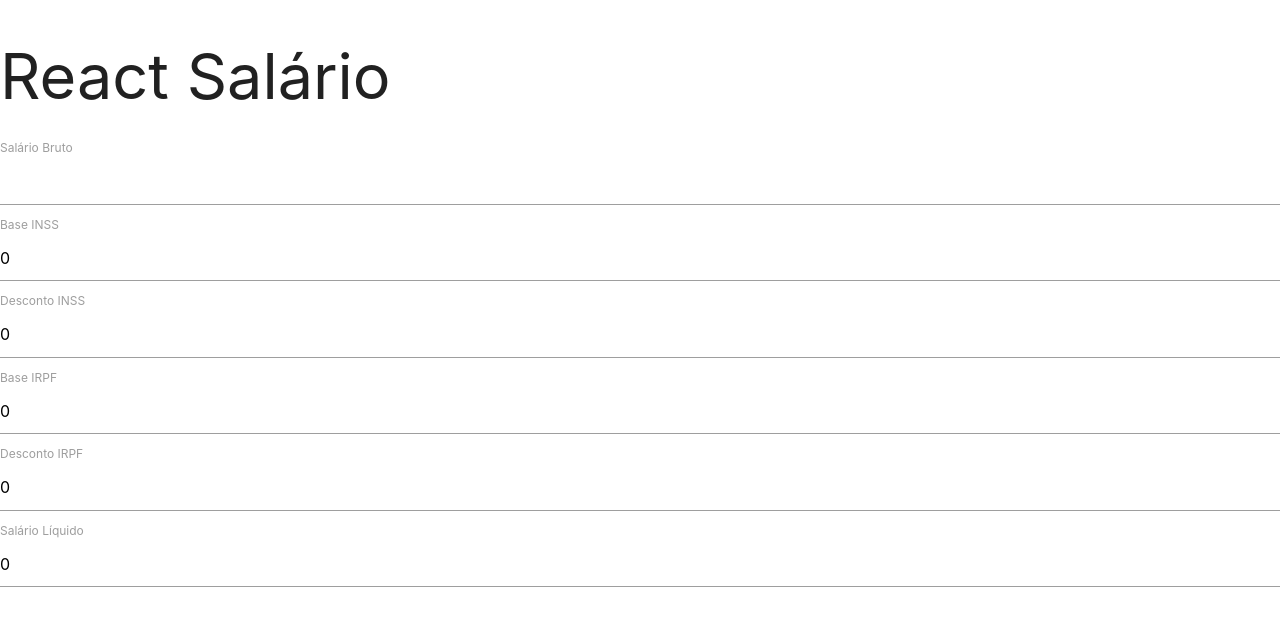
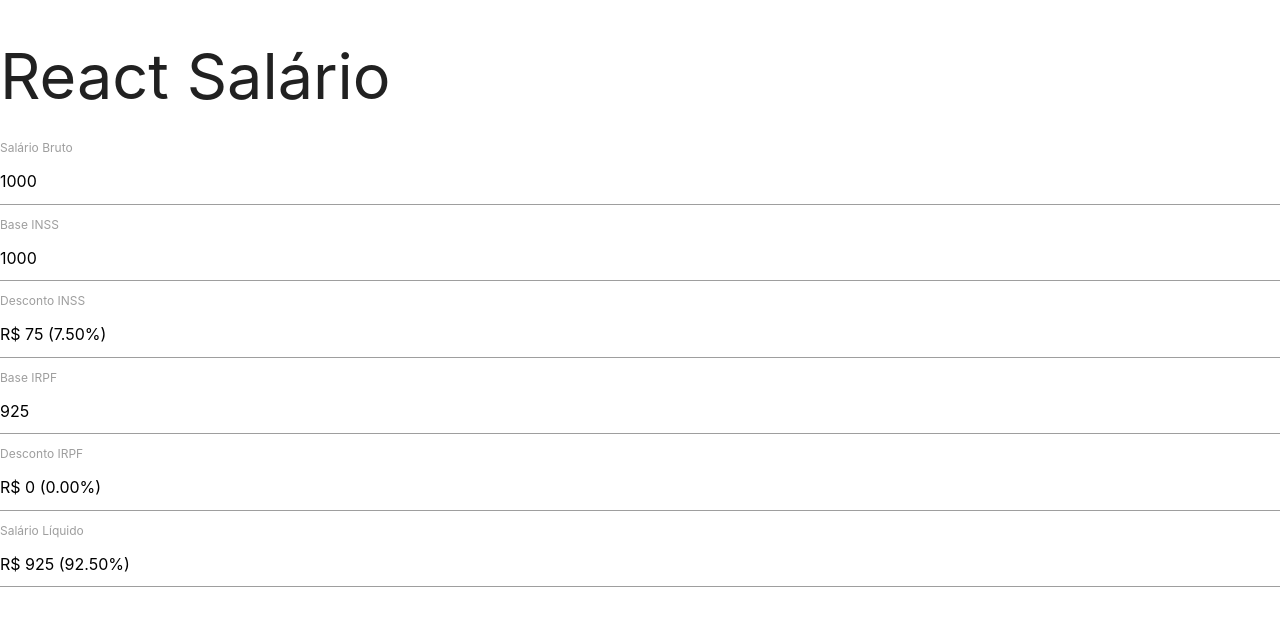
Before and after one commit to DevEverton/react-salary, a React (Create React App) app: page / in a window 1280 px wide. Shown: the top 626 px of the page. Built offline with nearby package versions, Linux system fonts and the light colour scheme.

Commit message:
Added helpers to format number

```diff
--- a/src/App.js
+++ b/src/App.js
@@ -2,12 +2,13 @@ import React, { Component } from "react";
 import EditableInput from "./components/EditableInput";
 import { calculateSalaryFrom } from "./helpers/salary.js";
 import ReadOnlyInput from "./components/ReadOnlyInput";
+import { percentage } from "./helpers/formatHelpers.js";
 
 export default class App extends Component {
   constructor() {
     super();
     this.state = {
-      grossSalary: "",
+      grossSalary: "1000",
       baseINSS: 0,
       discountINSS: 0,
       baseIRPF: 0,
@@ -15,10 +16,15 @@ export default class App extends Component {
       netSalary: 0,
     };
   }
+  componentDidMount() {
+    this.getDataFromSalary(1000);
+  }
 
   handleInputChange = (inputSalary) => {
     this.setState({ grossSalary: inputSalary });
+    this.getDataFromSalary(inputSalary);
   };
+
   getDataFromSalary = (grossSalary) => {
     let data = calculateSalaryFrom(grossSalary);
     const { baseINSS, discountINSS, baseIRPF, discountIRPF, netSalary } = data;
@@ -32,6 +38,7 @@ export default class App extends Component {
       netSalary,
     });
   };
+
   render() {
     const {
       grossSalary,
@@ -41,6 +48,8 @@ export default class App extends Component {
       discountIRPF,
       netSalary,
     } = this.state;
+
+    console.log();
 
     return (
       <div>
@@ -55,18 +64,26 @@ export default class App extends Component {
         <ReadOnlyInput
           id={"discountINSS"}
           label={"Desconto INSS"}
-          value={discountINSS}
+          value={`R$ ${discountINSS} (${percentage(
+            grossSalary,
+            discountINSS
+          ).toFixed(2)}%) `}
         />
         <ReadOnlyInput id={"baseIRPF"} label={"Base IRPF"} value={baseIRPF} />
         <ReadOnlyInput
           id={"discountIRPF"}
           label={"Desconto IRPF"}
-          value={discountIRPF}
+          value={`R$ ${discountIRPF} (${percentage(
+            grossSalary,
+            discountIRPF
+          ).toFixed(2)}%) `}
         />
         <ReadOnlyInput
-          id={"metSalary"}
+          id={"netSalary"}
           label={"Salário Líquido"}
-          value={netSalary}
+          value={`R$ ${netSalary} (${percentage(grossSalary, netSalary).toFixed(
+            2
+          )}%) `}
         />
       </div>
     );
--- a/src/components/EditableInput.js
+++ b/src/components/EditableInput.js
@@ -1,4 +1,5 @@
 import React, { Component } from "react";
+import { formatNumber } from "../helpers/formatHelpers.js";
 
 export default class EditableInput extends Component {
   handleInputChange = (event) => {
--- a/src/components/ReadOnlyInput.js
+++ b/src/components/ReadOnlyInput.js
@@ -1,4 +1,5 @@
 import React, { Component } from "react";
+import { formatNumber } from "../helpers/formatHelpers.js";
 
 export default class ReadOnlyInput extends Component {
   render() {
--- /dev/null
+++ b/src/helpers/formatHelpers.js
@@ -0,0 +1,11 @@
+const formatter = Intl.NumberFormat("pt-BR");
+
+function formatNumber(value) {
+  return formatter.format(value);
+}
+
+function percentage(grossSalary, discount) {
+  return (100 * discount) / grossSalary;
+}
+
+export { formatNumber, percentage };
```
